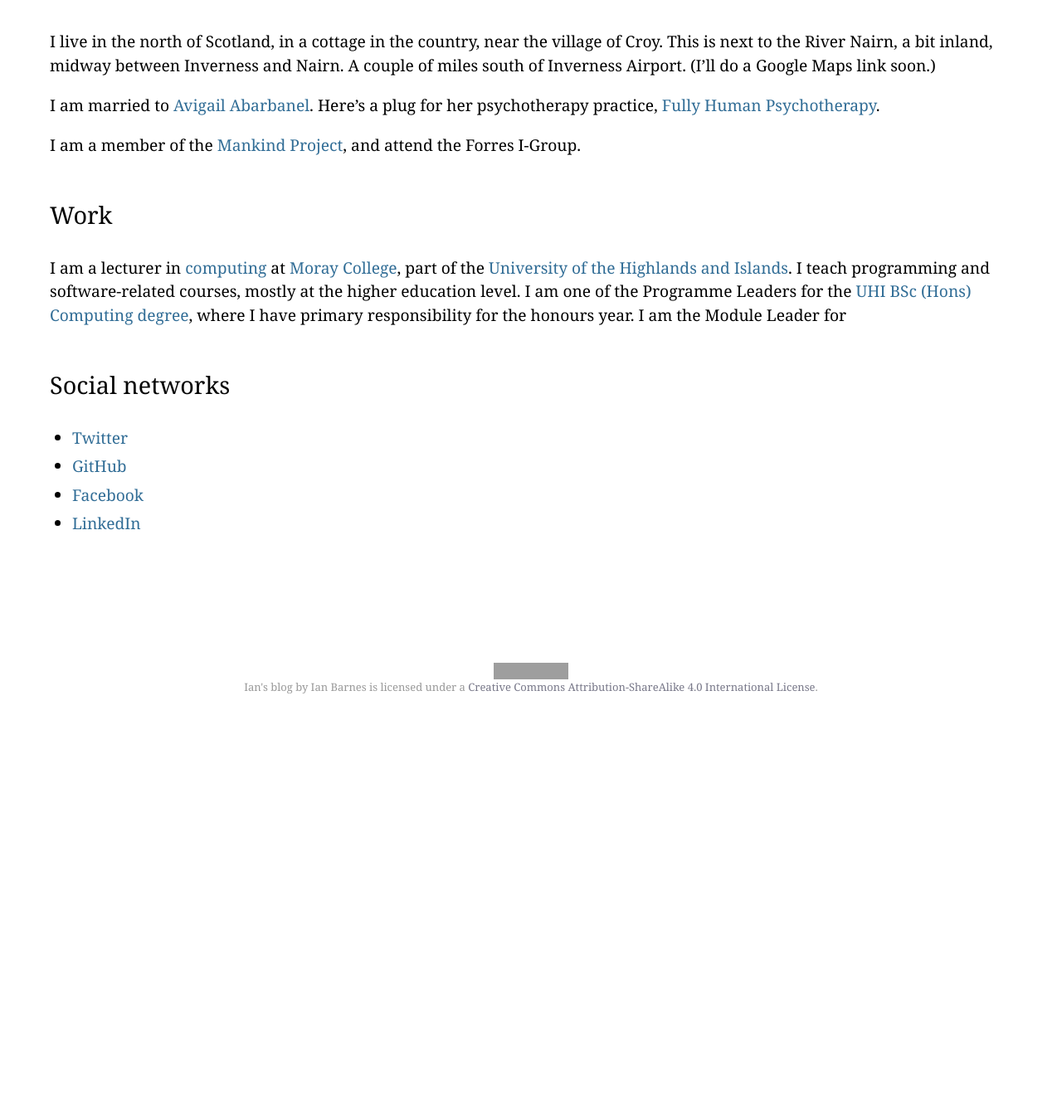
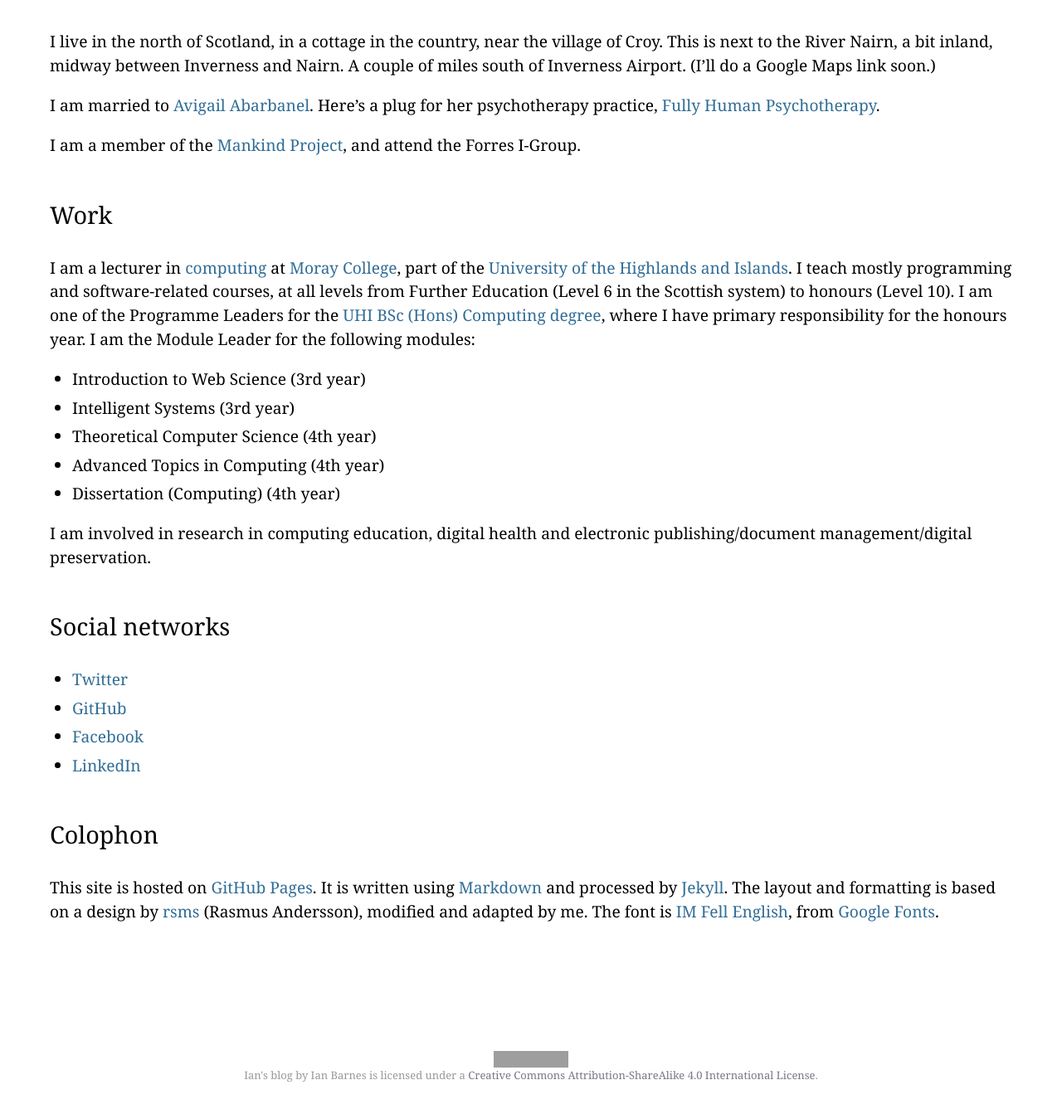
Before and after one commit to ian-barnes/ian-barnes.github.io, a Jekyll site: the page built from about/index.md, in a window 1280 px wide and 1400 px high, scrolled down 1005 px. Shown: the top 1343 px of the window at 83% size. Built offline with Jekyll 4.4.1, drawn with Linux system fonts in a browser that asks for light colours; some web fonts are replaced; Markdown is read by kramdown in place of the engine named in the settings; before the commit the page ends 1937 px from its top, so only the background shows below that; grey boxes are pictures that could not be loaded.

Commit message:
Updated work section and added Colophon

```diff
--- a/about/index.md
+++ b/about/index.md
@@ -6,8 +6,8 @@
 My name is Ian Barnes.
 
 
-Why?
-----
+Why this blog?
+--------------
 
 Because "better out than in". Or to express that idea a little more fully: in
 life there's a natural flow in and out of every organism. We take in, and we
@@ -55,10 +55,20 @@
 ----
 
 I am a lecturer in [computing] [] at [Moray College] [MC], part of the
-[University of the Highlands and Islands] [UHI]. I teach programming and
-software-related courses, mostly at the higher education level. I am one of the
+[University of the Highlands and Islands] [UHI]. I teach mostly programming and
+software-related courses, at all levels from Further Education (Level 6 in the
+Scottish system) to honours (Level 10). I am one of the
 Programme Leaders for the [UHI BSc (Hons) Computing degree] [degree], where I
-have primary responsibility for the honours year. I am the Module Leader for
+have primary responsibility for the honours year. I am the Module Leader for the
+following modules:
+
+- Introduction to Web Science (3rd year)
+- Intelligent Systems (3rd year)
+- Theoretical Computer Science (4th year)
+- Advanced Topics in Computing (4th year)
+- Dissertation (Computing) (4th year)
+
+I am involved in research in computing education, digital health and electronic publishing/document management/digital preservation.
 
 [computing]: http://www.uhi.ac.uk/en/studying-at-uhi/computing
 [MC]: http://www.moray.uhi.ac.uk/
@@ -74,3 +84,16 @@
 - [GitHub](https://github.com/barnes1463)
 - [Facebook](http://www.facebook.com/barnes1463)
 - [LinkedIn](http://www.linkedin.com/in/barnes1463)
+
+
+Colophon
+--------
+
+This site is hosted on [GitHub Pages] [GP]. It is written using [Markdown] [MD] and processed by [Jekyll] [J]. The layout and formatting is based on a design by [rsms] [] (Rasmus Andersson), modified and adapted by me. The font is [IM Fell English] [IMFE], from [Google Fonts] [GF].
+
+[GP]: http://pages.github.com/
+[MD]: http://daringfireball.net/projects/markdown/
+[J]: http://jekyllrb.com/
+[rsms]: http://rsms.me/
+[IMFE]: https://www.google.com/fonts/specimen/IM+Fell+English
+[GF]: http://www.google.com/fonts
```
